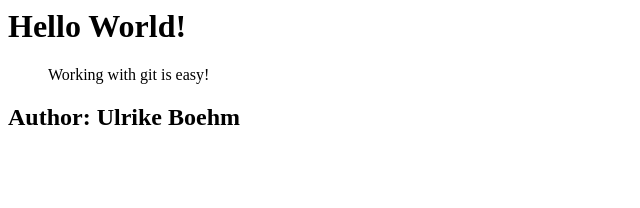
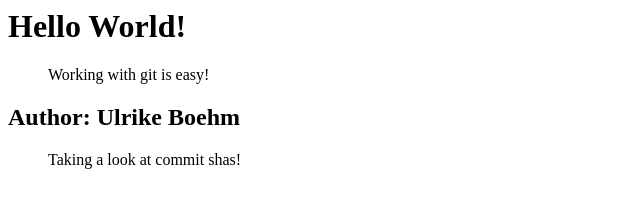
Before and after one commit to UlrikeBoehm/GitGithubMasterclass, a plain HTML site: page index.html in a window 1280 px wide. Shown: the whole page, without its empty margins (0-640 px from the left). Drawn offline with Linux system fonts and the light colour scheme.

Commit message:
new text

```diff
--- a/index.html
+++ b/index.html
@@ -5,3 +5,7 @@
 </dir>
 
 <h2>Author: Ulrike Boehm</h2>
+
+<dir>
+    <p>Taking a look at commit shas!</p>
+</dir>
```
